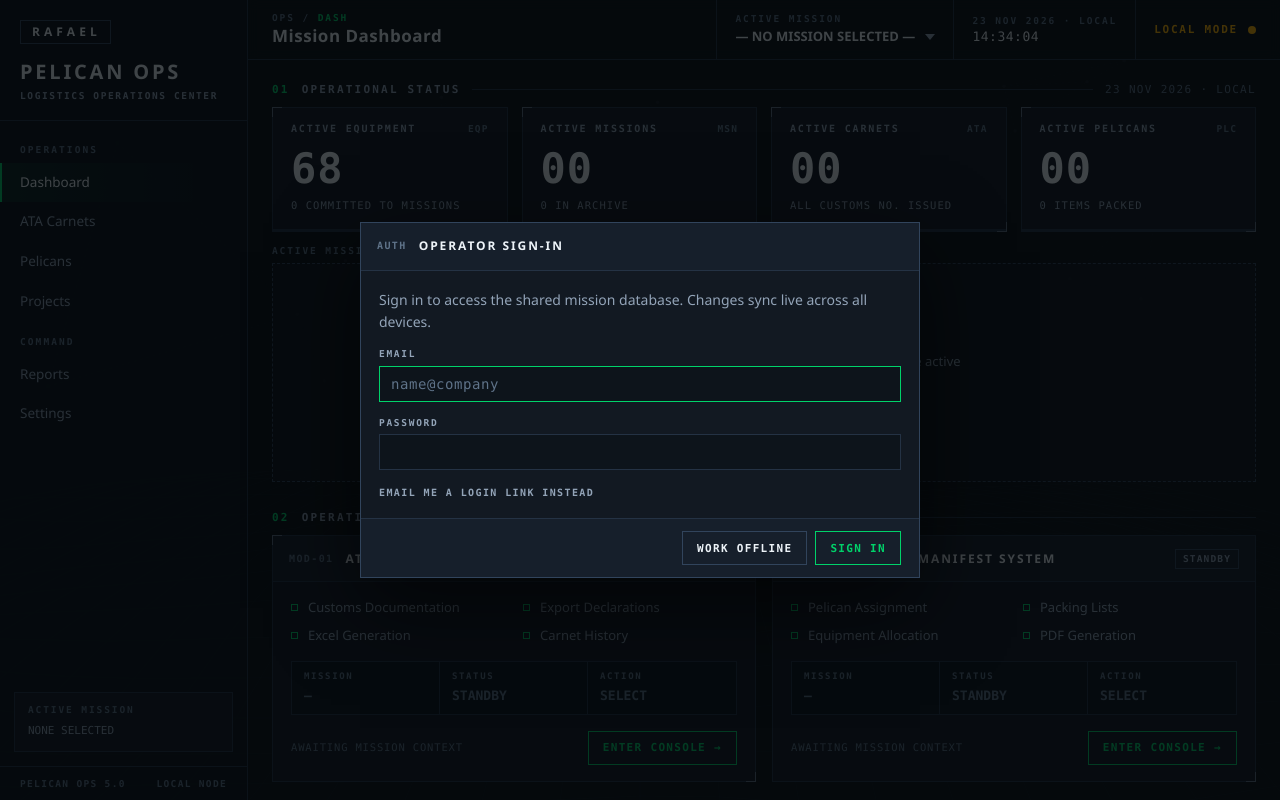
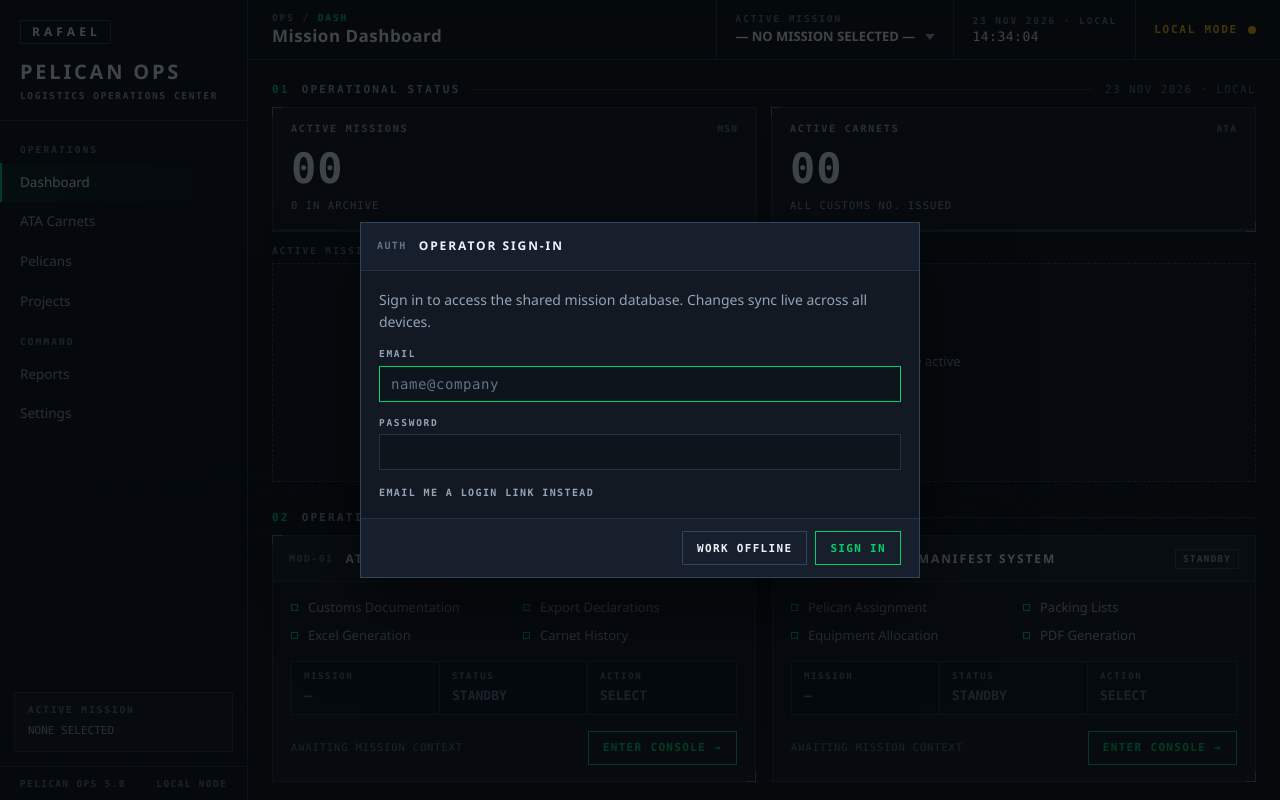
Before and after one commit to Davidos1709/pelican-manager, a plain HTML site: page index.html in a window 1280 px wide. Shown: the top 800 px of the page. Drawn offline with nearby package versions, Linux system fonts and the light colour scheme.

Commit message:
PELICAN OPS V5 UI update

```diff
--- a/index.html
+++ b/index.html
@@ -199,7 +199,7 @@ input[type=number]{-moz-appearance:textfield;appearance:textfield}
 .empty-inline{padding:28px 18px;text-align:center;font:600 10.5px/1.6 var(--mono);letter-spacing:.14em;color:var(--dim)}
 
 /* ---------- Dashboard ---------- */
-.stats{display:grid;grid-template-columns:repeat(4,minmax(0,1fr));gap:14px}
+.stats{display:grid;grid-template-columns:repeat(2,minmax(0,1fr));gap:14px}
 .stat{padding:16px 18px 0}
 .stat-top{display:flex;justify-content:space-between;align-items:center}
 .stat-label{font:600 10px/1 var(--mono);letter-spacing:.18em;color:var(--muted)}
@@ -513,10 +513,8 @@ dialog::backdrop{background:rgba(4,7,10,.74)}
       <section class="view" data-view="dash" hidden>
         <div class="section-label"><span class="idx">01</span>OPERATIONAL STATUS<span class="rule"></span><span class="aside" id="dash-date"></span></div>
         <div class="stats">
-          <div class="panel stat" data-stat="equipment"><div class="stat-top"><span class="stat-label">ACTIVE EQUIPMENT</span><span class="stat-code">EQP</span></div><div class="stat-value">00</div><div class="stat-sub">—</div><div class="stat-meter"><span></span></div></div>
           <div class="panel stat" data-stat="missions"><div class="stat-top"><span class="stat-label">ACTIVE MISSIONS</span><span class="stat-code">MSN</span></div><div class="stat-value">00</div><div class="stat-sub">—</div><div class="stat-meter"><span></span></div></div>
           <div class="panel stat" data-stat="carnets"><div class="stat-top"><span class="stat-label">ACTIVE CARNETS</span><span class="stat-code">ATA</span></div><div class="stat-value">00</div><div class="stat-sub">—</div><div class="stat-meter"><span></span></div></div>
-          <div class="panel stat" data-stat="pelicans"><div class="stat-top"><span class="stat-label">ACTIVE PELICANS</span><span class="stat-code">PLC</span></div><div class="stat-value">00</div><div class="stat-sub">—</div><div class="stat-meter"><span></span></div></div>
         </div>
         <div class="mission-banner" id="dash-mission"></div>
 
@@ -1303,14 +1301,9 @@ function renderDash() {
   const act = state.missions.filter(isActive);
   const actCarnets = state.carnets.filter(c => isActive(missionById(c.missionId)));
   const carnetMissions = new Set(actCarnets.map(c => c.missionId));
-  const pelicans = act.reduce((n, m) => n + m.pelicans.length, 0);
-  const packed = act.reduce((n, m) => n + missionStats(m).qty, 0);
-  const committed = committedUnits().size;
   const pendingNo = act.filter(m => !m.carnetNumber.trim()).length;
-  setStat('equipment', state.equipment.length, `${committed} COMMITTED TO MISSIONS`, pct(committed, state.equipment.length));
   setStat('missions', act.length, `${state.missions.length - act.length} IN ARCHIVE`, pct(act.length, state.missions.length));
   setStat('carnets', actCarnets.length, pendingNo ? `${pendingNo} PENDING CUSTOMS NO.` : 'ALL CUSTOMS NO. ISSUED', pct(carnetMissions.size, act.length), pendingNo > 0);
-  setStat('pelicans', pelicans, `${packed} ITEMS PACKED`, pct(act.filter(m => m.pelicans.length).length, act.length));
   $('#dash-date').textContent = `${formatDate(todayIso())} · LOCAL`;
 
   const m = activeMission();
```
